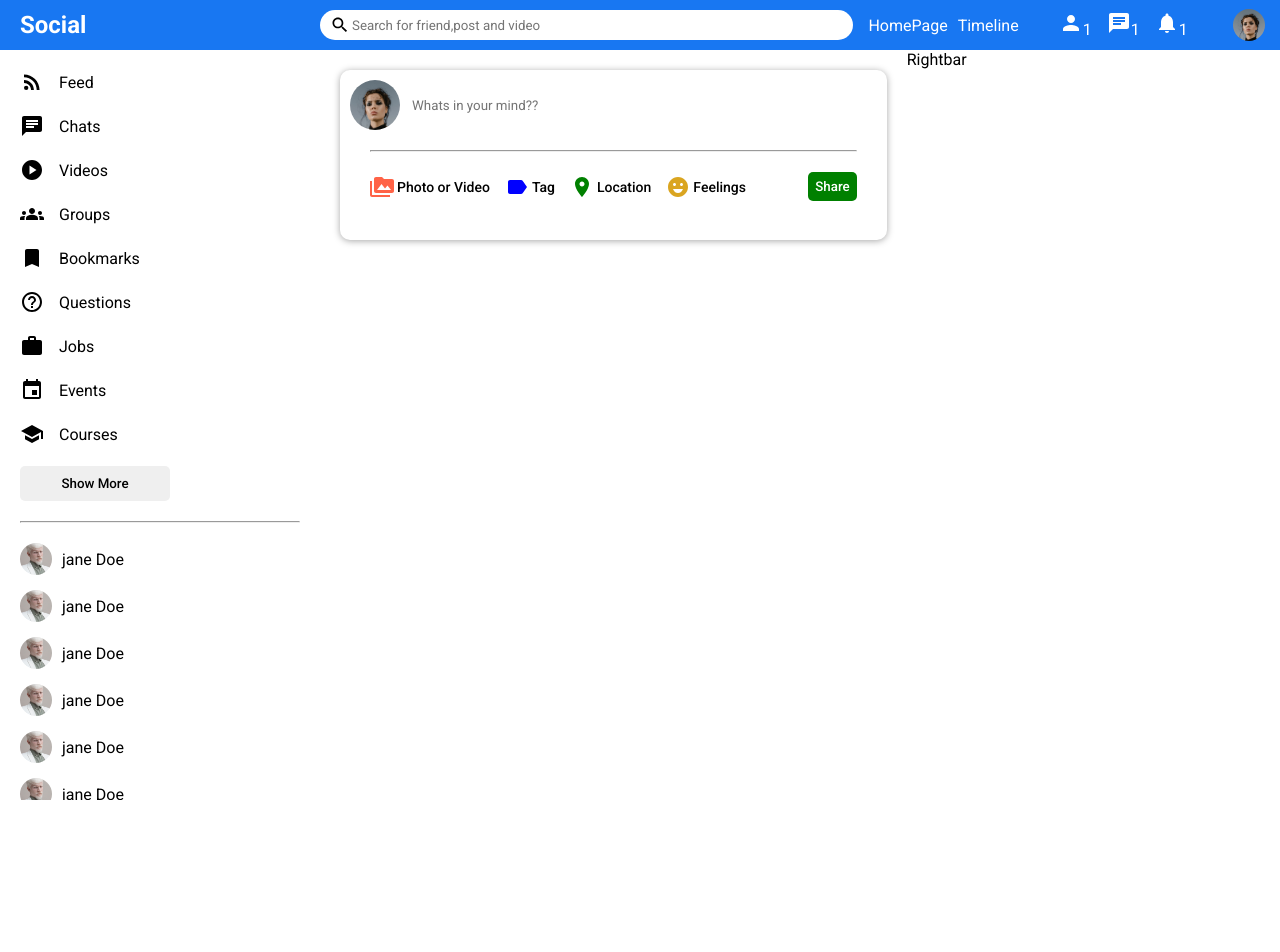
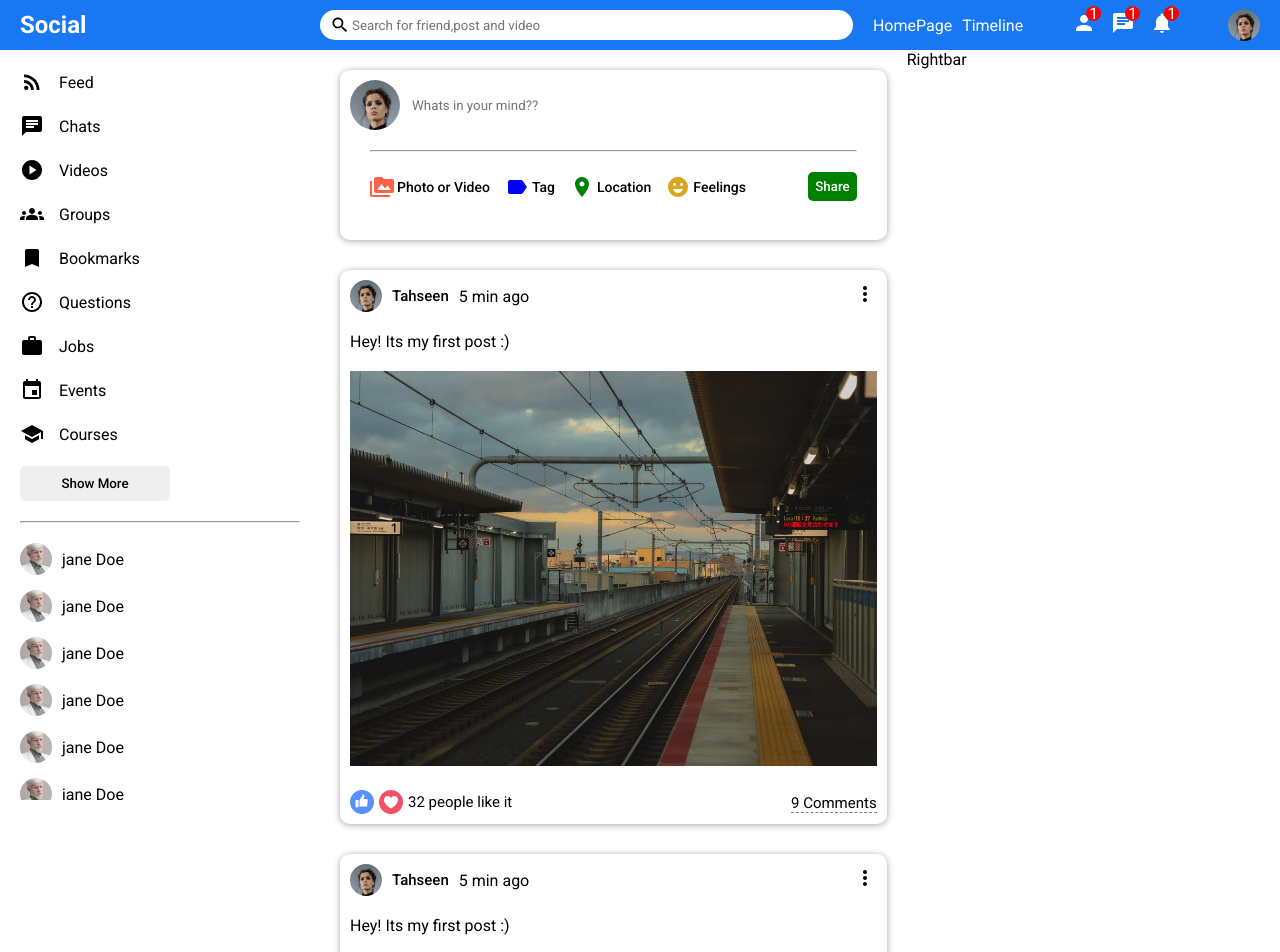
Before and after one commit to TahseenSust/Social-Media, a React (Create React App) app in the folder frontend/: page / in a window 1280 px wide. Shown: the top 952 px of the page. Before the commit the page ends 800 px from the top, so only its background shows below. Built offline with nearby package versions, Linux system fonts and the light colour scheme.

Commit message:
added post component

```diff
--- a/frontend/src/components/feed/Feed.jsx
+++ b/frontend/src/components/feed/Feed.jsx
@@ -1,3 +1,4 @@
+import Post from "../post/Post"
 import Share from "../share/Share"
 import "./feed.css"
 
@@ -6,6 +7,9 @@
     <div className="feed">
       <div className="feedWrapper">
         <Share/>
+        <Post/>
+        <Post/>
+        <Post/>
       </div>
     </div>
   )
--- /dev/null
+++ b/frontend/src/components/post/Post.jsx
@@ -0,0 +1,37 @@
+import './post.css'
+import MoreVertIcon from '@mui/icons-material/MoreVert';
+
+function Post() {
+  return (
+    <div className='post'>
+        <div className="postWrapper">
+            <div className="postTop">
+                <div className="postTopLeft">
+                    <img className='postProfileImg' src="/assets/person/1.jpeg" alt="" />
+                    <span className="postUsername">Tahseen</span>
+                    <span className="Date">5 min ago</span>
+                </div>
+                <div className="postTopRight">
+                    <MoreVertIcon/>
+                </div>
+            </div>
+            <div className="postCenter">
+                <span className="postText">Hey! Its my first post :) </span>
+                <img className='postImg' src="assets/post/1.jpeg" alt="" />
+            </div>
+            <div className="postBottom">
+                <div className="postBottomLeft">
+                    <img className='likeIcon' src="assets/like.png" alt="" />
+                    <img className='likeIcon' src="assets/heart.png" alt="" />
+                    <span className="postLikeCounter">32 people like it</span>
+                </div>
+                <div className="postBottomRight">
+                    <span className="postCommentText">9 Comments</span>
+                </div>
+            </div>
+        </div>
+    </div>
+  )
+}
+
+export default Post
--- /dev/null
+++ b/frontend/src/components/post/post.css
@@ -0,0 +1,80 @@
+.post{
+    width: 100%;
+    border-radius: 10px;
+    -webkit-box-shadow: 0px 1px 7px 0px rgba(0,0,0,0.35);
+    box-shadow: 0px 1px 7px 0px rgba(0,0,0,0.35);
+    margin: 30px 0;
+}
+
+.postWrapper{
+    padding: 10px;
+}
+
+.postTop{
+    display: flex;
+    align-items: center;
+    justify-content: space-between;
+}
+
+.postTopLeft{
+    display: flex;
+    align-items: center;
+
+}
+
+.postProfileImg{
+    width: 32px;
+    height: 32px;
+    border-radius: 50%;
+    object-fit: cover;
+}
+
+.postUsername{
+    font-size: 15px;
+    font-weight: 500;
+    margin: 0 10px;
+
+}
+
+.postDate{
+    font-size: 12px;
+}
+
+.postCenter{
+    margin: 20px 0;
+}
+
+.postImg{
+    margin-top: 20px;
+    width: 100%;
+    max-height: 500px;
+    object-fit: contain;
+}
+
+.postBottom{
+    display: flex;
+    align-items: center;
+    justify-content: space-between;
+}
+
+.postBottomLeft{
+    display: flex;
+    align-items: center;
+}
+
+.likeIcon{
+    width: 24px;
+    height: 24px;
+    margin-right: 5px;
+    cursor: pointer;
+}
+
+.postLikeCounter{
+    font-size: 15px;
+}
+
+.postCommentText{
+    cursor: pointer;
+    border-bottom: 1px dashed gray;
+    font-size: 15px;
+}
--- a/frontend/src/components/topbar/topbar.css
+++ b/frontend/src/components/topbar/topbar.css
@@ -71,7 +71,7 @@
     position: relative;
 }
 
-/* .topbarIconBadge{
+.topbarIconBadge{
     width: 15px;
     height: 15px;
     background-color: red;
@@ -84,7 +84,7 @@
     align-items: center;
     justify-content: center;
     font-style: 12px;
-} */
+}
 
 .topbarImg{
     width: 32px;
```
